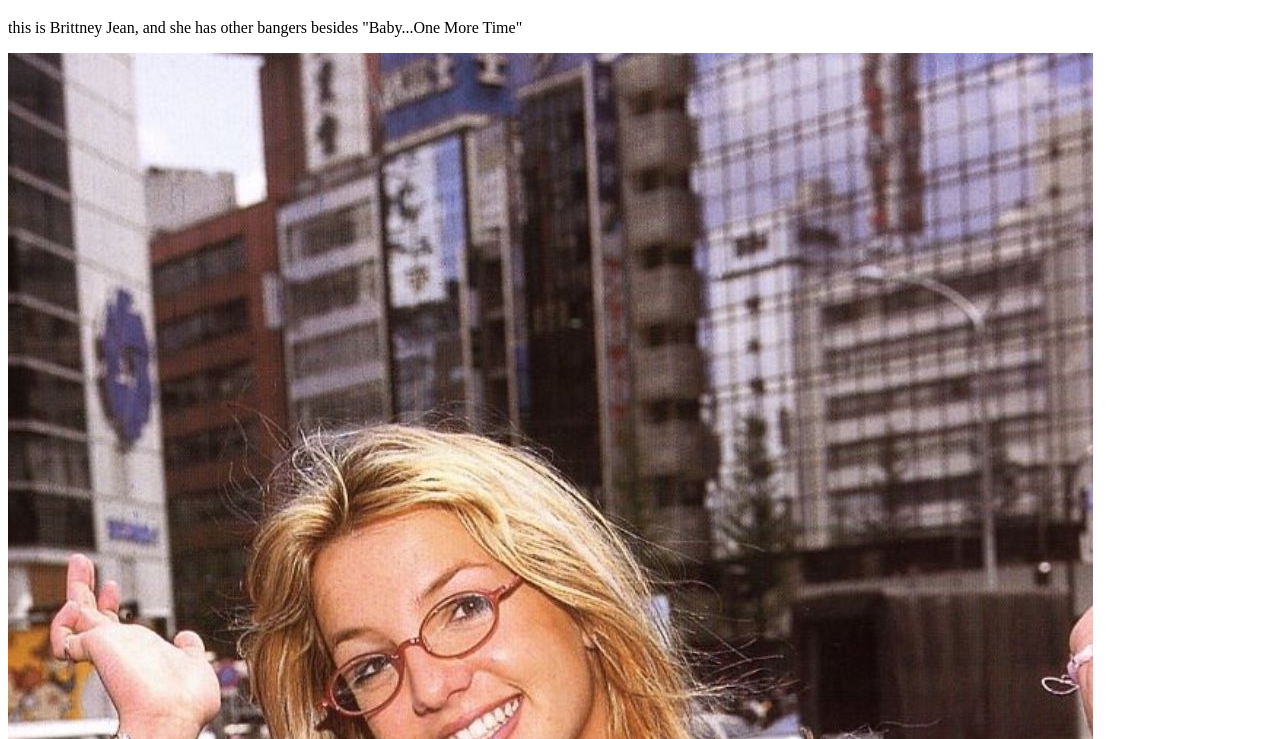
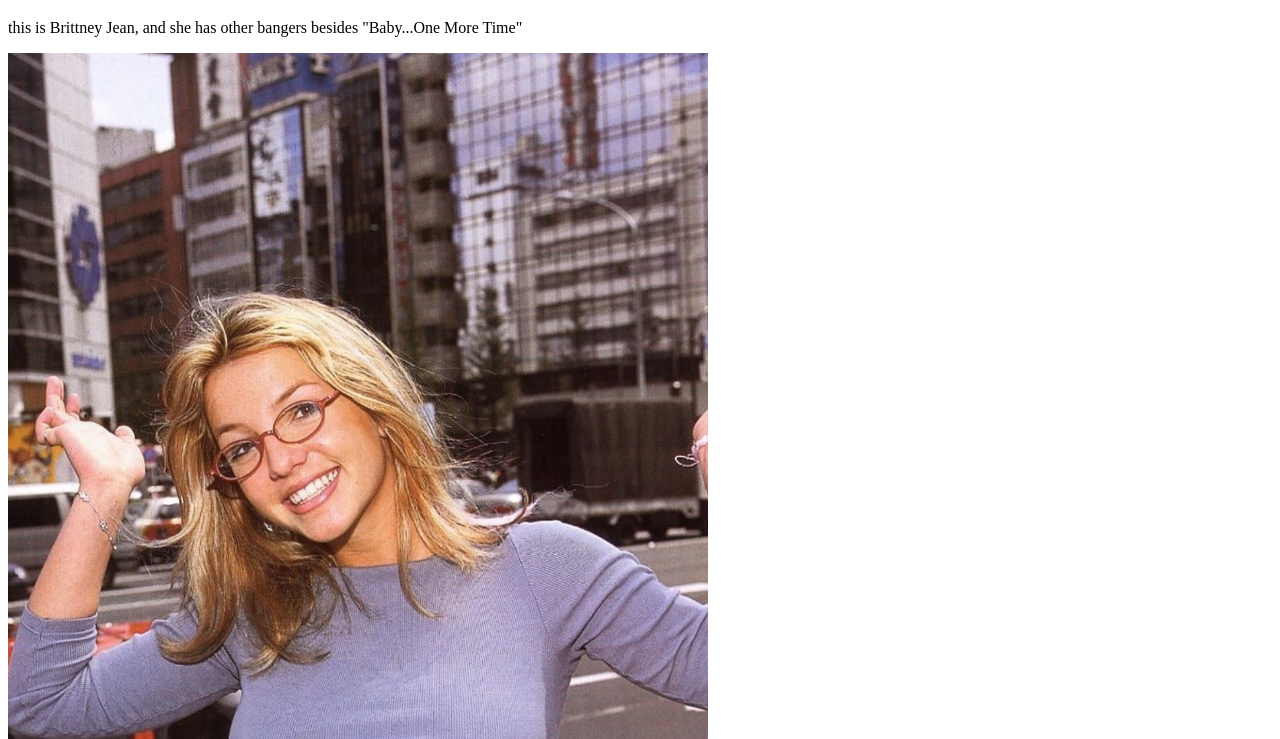
Before and after one commit to zeph-15-doods/little_nimbus, a plain HTML site: page index.html in a window 1280 px wide. Shown: the part 61-800 px from the top of the page. Drawn offline with Linux system fonts and the light colour scheme.

Commit message:
Update index.html

```diff
--- a/index.html
+++ b/index.html
@@ -6,7 +6,7 @@
 <body>
   <h1> Header 1 </h1>
   <p> this is Brittney Jean, and she has other bangers besides "Baby...One More Time" </p>
-  <img src="BRIT.jpg">
+  <img src="BRIT.jpg" width="700">
   <h2> Header 2 </h2>
   <p> this is Aya Takano & her art is very pretty (i don't know that much about her) </p>
   <img src="PRETTY.webp" width="500">
```
